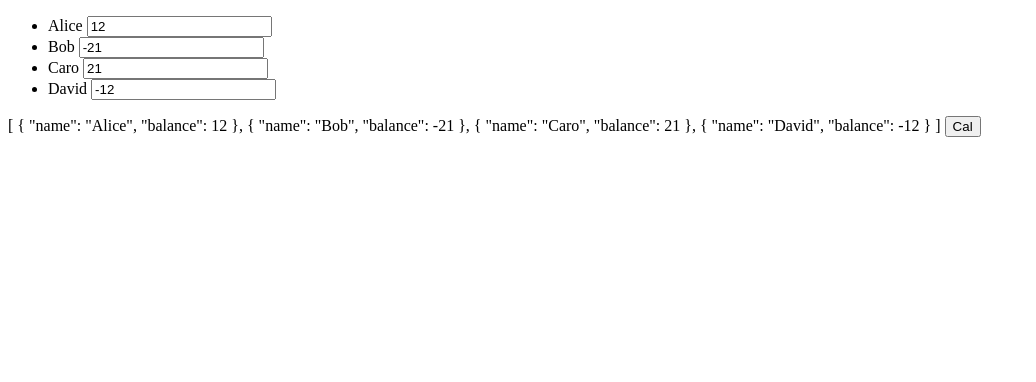
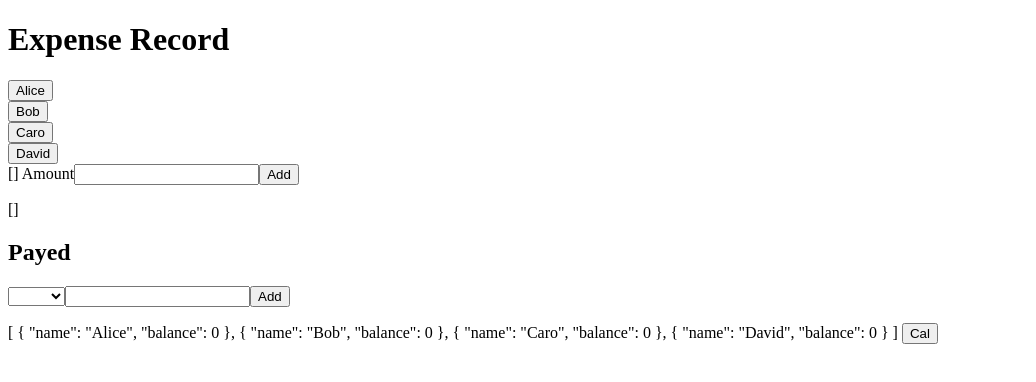
Before and after one commit to ostoc/bill-splitter, a Vue app: page / in a window 1280 px wide. Shown: the top 382 px of the page, without its empty margins (0-1036 px from the left). Built offline with nearby package versions, Linux system fonts and the light colour scheme.

Commit message:
feature: add expense record

```diff
--- a/src/App.vue
+++ b/src/App.vue
@@ -1,16 +1,49 @@
 <template>
   <div id="app">
+    <h1>Expense Record</h1>
+    <div>
+      <div v-for="(sharer, index) in sharers" :key="index">
+        <button @click="addSharer(sharer.name)">{{ sharer.name }}</button>
+      </div>
+      {{ selectedSharer }}
+      <label>Amount</label>
+      <input type="number" v-model="amount" />
+      <button @click="addRecord">Add</button>
+    </div>
+
+    {{ indivalBook }}
+
+    <ul>
+      <li v-for="(record, index) in expensRecords" :key="index">
+        {{ record.names }} {{ record.amount }}
+        <button @click="removeRecord(record)">Remove</button>
+      </li>
+    </ul>
+    {{ expensRecords }}
+    <H2>Payed</H2>
+    <select v-model="payer">
+      <option
+        v-for="(sharer, index) in sharers"
+        :key="index"
+        :value="sharer.name"
+        >{{ sharer.name }}</option
+      >
+    </select>
+    <input v-model="paidAmount" />
+    <button @click="addPayRecord">Add</button>
+    <ul>
+      <li v-for="(paid, index) in paidRecods" :key="index">
+        {{ paid.name }} - {{ paid.amount }}
+      </li>
+    </ul>
+
     <ul>
       <li v-for="(trans, index) in transferBook" :key="index">
         {{ trans.to }} {{ trans.amount }}
       </li>
     </ul>
-    <ul>
-      <li v-for="(record, index) in balanceBook" :key="index">
-        {{ record.name }} <input v-model="record.balance" />
-      </li>
-    </ul>
-    {{ balanceBook }}
+    {{ newBalance }}
+    <!-- {{ balanceFinnal }} -->
     <button @click="cals">Cal</button>
   </div>
 </template>
@@ -20,28 +53,79 @@ export default {
   name: "app",
   data() {
     return {
+      amount: null,
+      selectedSharer: [],
       transferBook: [],
+      recordTitle: null,
+      payer: null,
+      paidAmount: null,
+      sharers: [
+        { name: "Alice", balance: 0 },
+        { name: "Bob", balance: 0 },
+        { name: "Caro", balance: 0 },
+        { name: "David", balance: 0 }
+      ],
+      expensRecords: [],
+      paidRecods: [],
       balanceBook: [
         {
           name: "Alice",
-          balance: 12
+          balance: 0
         },
         {
           name: "Bob",
-          balance: -21
+          balance: 0
         },
         {
           name: "Caro",
-          balance: 21
+          balance: 0
         },
         {
           name: "David",
-          balance: -12
+          balance: 0
         }
       ]
     };
   },
+  computed: {
+    newBalance() {
+      this.sharers.forEach(share => {
+        this.expensRecords.forEach(record => {
+          if (record.names.includes(share.name)) {
+            const sharedAmount = record.amount / record.names.length;
+            share.balance = share.balance + sharedAmount;
+          }
+        });
+      });
+      return this.sharers;
+    }
+  },
   methods: {
+    addRecord() {
+      const record = {
+        names: this.selectedSharer,
+        amount: this.amount
+      };
+      this.expensRecords.push(Object.create(record));
+    },
+    removeRecord(record) {
+      this.expensRecords.splice(this.expensRecords.indexOf(record), 1);
+    },
+    addPayRecord() {
+      this.paidRecods.push({
+        name: this.payer,
+        amount: this.paidAmount
+      });
+    },
+    addSharer(sharer) {
+      if (this.selectedSharer.includes(sharer)) {
+        this.selectedSharer = this.selectedSharer.filter(
+          selected => selected !== sharer
+        );
+        return this.selectedSharer;
+      }
+      this.selectedSharer.push(sharer);
+    },
     cals() {
       const dynamicBalanceBook = this.balanceBook.map(a =>
         Object.assign([], a)
```
